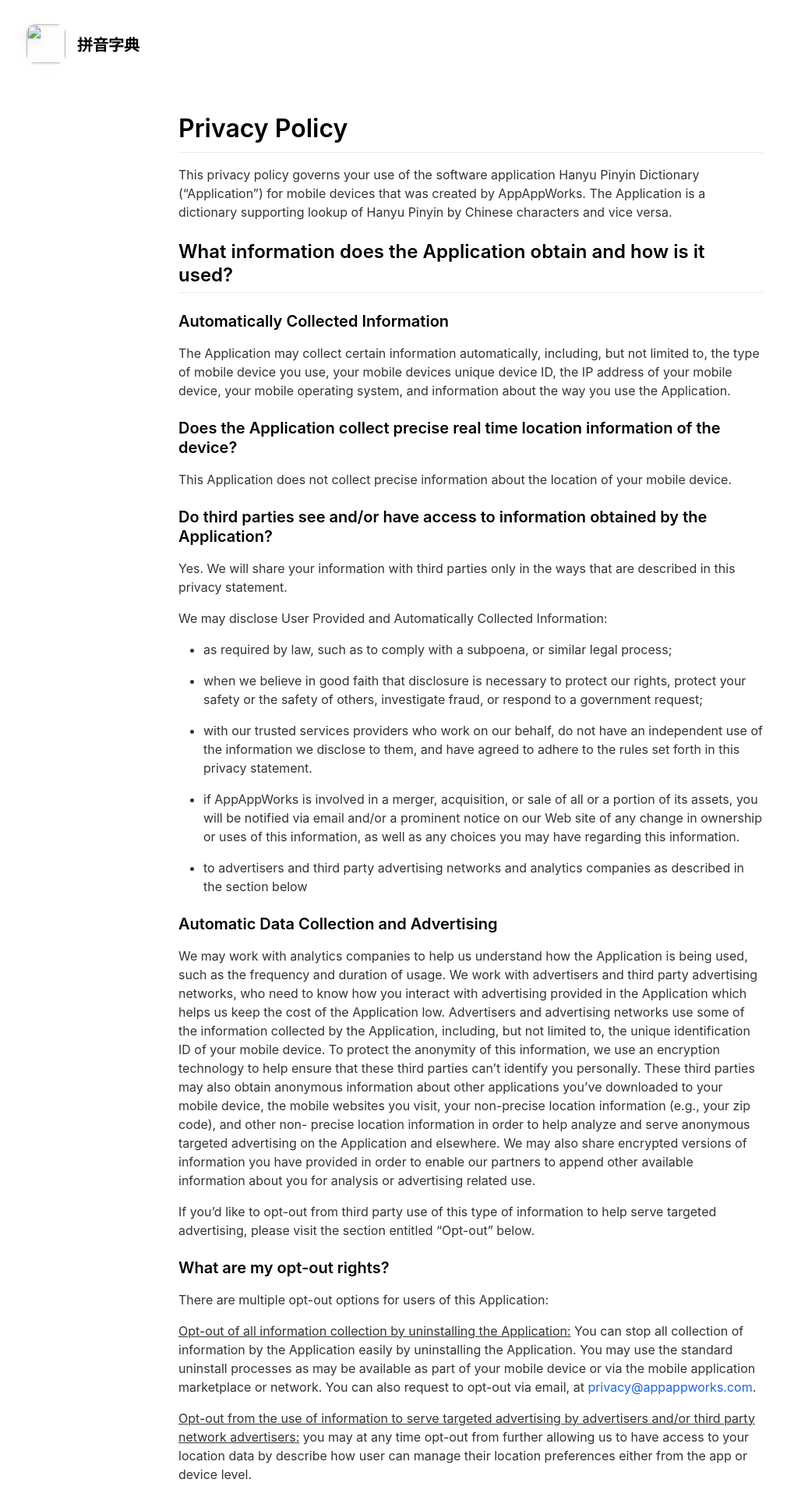
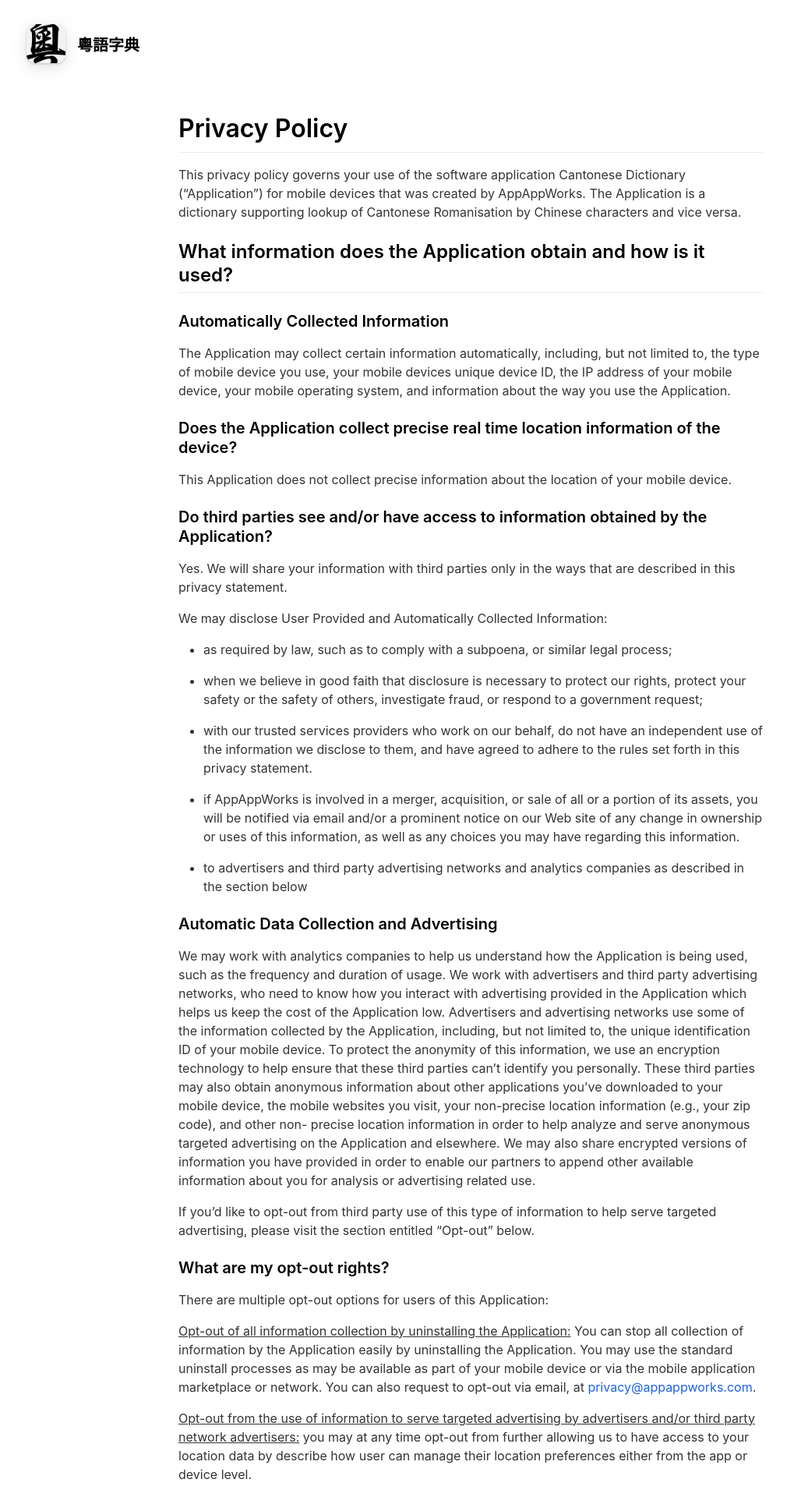
Before and after one commit to AppAppWorks/chime-yuet, a Jekyll site: the page built from _pages/privacypolicy.md, in a window 1280 px wide. Shown: the top 1920 px of the page at 78% size, without its empty margins (36-1046 px from the left). Built offline with Jekyll 4.4.1, drawn with Linux system fonts in a browser that asks for light colours; nearby versions of some CDN libraries.

Commit message:
adapt to chime-yuet

```diff
--- a/_config.yml
+++ b/_config.yml
@@ -1,18 +1,18 @@
 #page title
-page_title                                : 拼音字典 | AppAppWorks                                          # Automatically populates with app name if not set and if iOS app ID is set. Otherwise enter manually.
+page_title                                : 粵語字典 | AppAppWorks                                          # Automatically populates with app name if not set and if iOS app ID is set. Otherwise enter manually.
 
 # App Info
-ios_app_id                                : 542912269                                # Required. Enter iOS app ID to automatically populate name, price and icons (e.g. 718043190).
+ios_app_id                                : 542912791                                # Required. Enter iOS app ID to automatically populate name, price and icons (e.g. 718043190).
 
 appstore_link                             :                                           # Automatically populates if not set and if iOS app ID is set. Otherwise enter manually.
 playstore_link                            :                                           # Enter Google Play Store URL.
 presskit_download_link                    :                                          # Enter a link to downloadable file or (e.g. public Dropbox link to a .zip file).
                                                                                       # Or upload your press kit file to assets and set path accordingly (e.g. "assets/your_press_kit.zip").
 
-app_icon                                  : /chime-pinyin/assets/appicon.png                      # Automatically populates if not set and if iOS app ID is set.  Otherwise enter path to icon file manually.
-app_name                                  : 拼音字典                                        # Automatically populates if not set and if iOS app ID is set.  Otherwise enter manually.
+app_icon                                  : /chime-yuet/assets/appicon.png                      # Automatically populates if not set and if iOS app ID is set.  Otherwise enter path to icon file manually.
+app_name                                  : 粵語字典                                        # Automatically populates if not set and if iOS app ID is set.  Otherwise enter manually.
 app_price                                 : 免費                                          # Automatically populates if not set and if iOS app ID is set.  Otherwise enter manually.
-app_description                           : 再沒有不會唸的字！
+app_description                           : 以後唔會再有字唔識讀！
 
 enable_smart_app_banner                   : true                                      # Set to true to show a smart app banner at top of page on mobile devices.
 
@@ -57,7 +57,7 @@ topbar_color                              : "#000000"
 topbar_transparency                       : 0.1
 topbar_title_color                        : "#ffffff"
 
-cover_image                               : /chime-pinyin/assets/dictionary.jpg                    # Replace with alternative image path or image URL.
+cover_image                               : /chime-yuet/assets/dictionary.jpg                    # Replace with alternative image path or image URL.
 cover_overlay_color                       : "#363b3d"
 cover_overlay_transparency                : 0.8
 
--- a/_pages/privacypolicy.md
+++ b/_pages/privacypolicy.md
@@ -1,11 +1,11 @@
 ---
 layout: page
-title: Privacy Policy for Hanyu Pinyin Dictionary
+title: Privacy Policy for Cantonese Dictionary
 include_in_header: false
 ---
 
 # Privacy Policy
-This privacy policy governs your use of the software application Hanyu Pinyin Dictionary (“Application”) for mobile devices that was created by AppAppWorks. The Application is&nbsp;a dictionary supporting lookup of Hanyu Pinyin by Chinese characters and vice versa.&nbsp;
+This privacy policy governs your use of the software application Cantonese Dictionary (“Application”) for mobile devices that was created by AppAppWorks. The Application is&nbsp;a dictionary supporting lookup of Cantonese Romanisation by Chinese characters and vice versa.&nbsp;
 
 ## What information does the Application obtain and how is it used?
 
```
Also changed, not shown: assets/appicon.png, assets/screenshot/iPhone 11 Pro Max-1.png.
